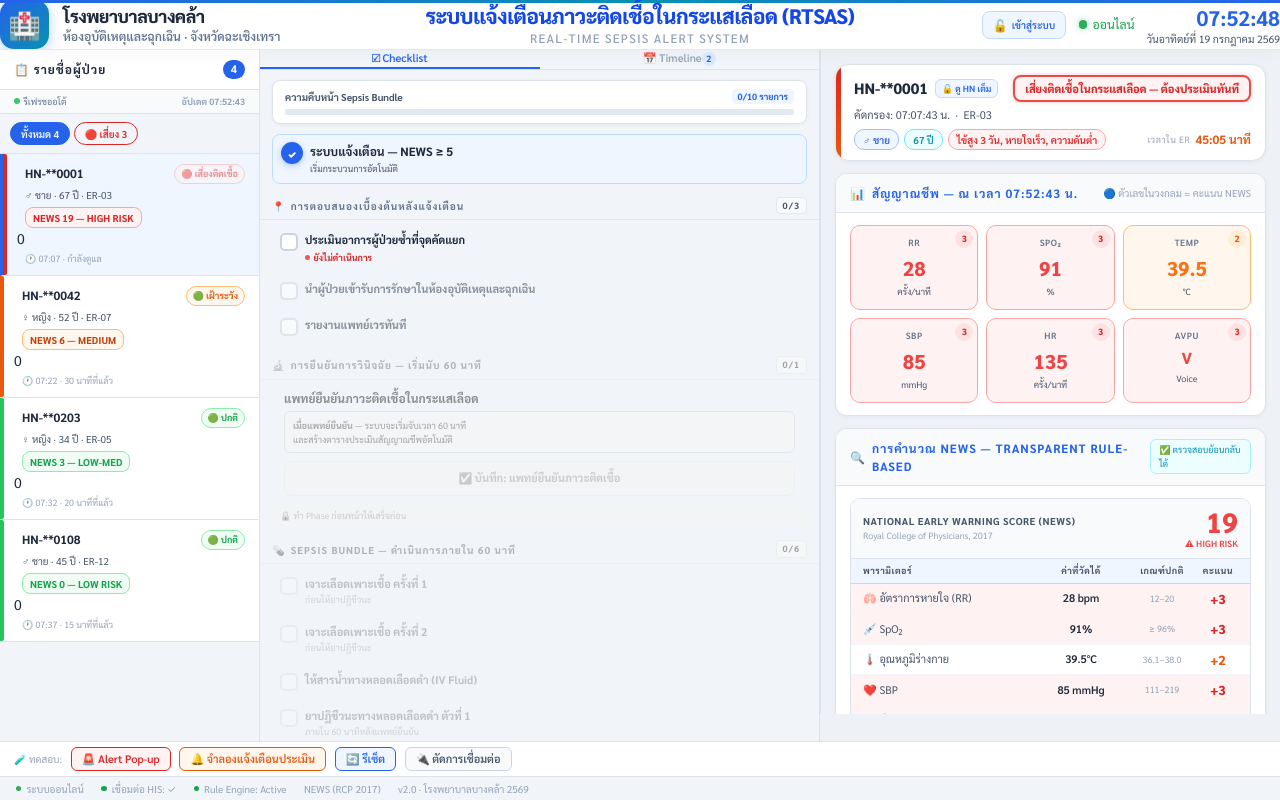
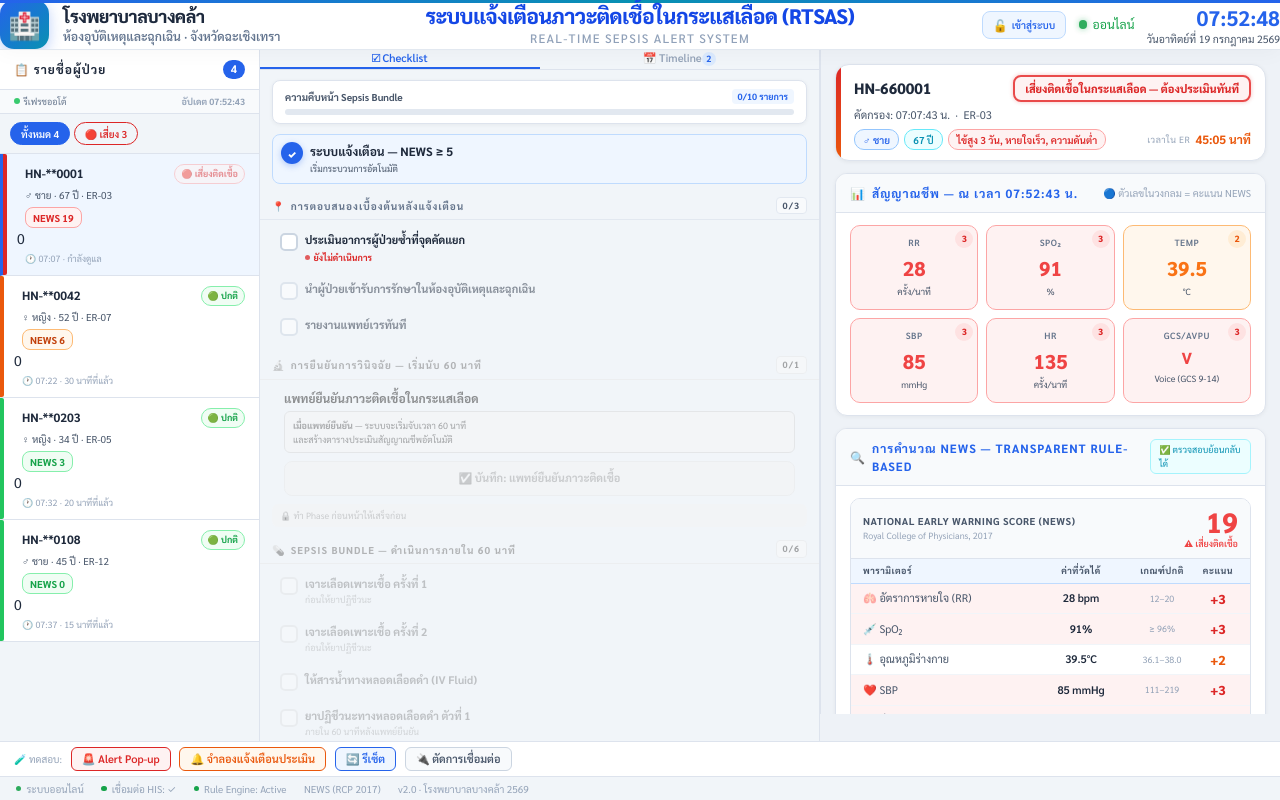
Before and after one commit to opal-Pachara/Hospital-sepsis-system, a React (Vite) app: page / in a window 1280 px wide. Built offline with nearby package versions, Linux system fonts and the light colour scheme.

Commit message:
Fix:GCS ,Delete High Risk,Timestamp,Risk Lables , GCS/AVPU label , Risk Label Thailang , GCS Number input , Delete Namefield , Delete RiskLevel

```diff
--- a/src/components/AlertModal.tsx
+++ b/src/components/AlertModal.tsx
@@ -8,7 +8,6 @@ export default function AlertModal() {
 
   const data = ui.modal.modalData as {
     newsScore: number;
-    riskLevel: string;
     patientName: string;
   } | null;
 
@@ -21,8 +20,9 @@ export default function AlertModal() {
     : '--:--:--';
 
   const handleAcknowledge = () => {
+    const now = new Date().toISOString();
     addTimelineEvent(
-      `รับทราบการแจ้งเตือน — พยาบาลเริ่มกระบวนการดูแลภาวะติดเชื้อในกระแสเลือด`,
+      `✅ รับทราบการแจ้งเตือน — บันทึก Timestamp: ${new Date(now).toLocaleTimeString('th-TH', { hour: '2-digit', minute: '2-digit', second: '2-digit' })} น.`,
       'orange',
       'Nurse'
     );
@@ -146,7 +146,7 @@ export default function AlertModal() {
                 NEWS Score
               </div>
               <div style={{ fontSize: '13px', fontWeight: 800, color: '#dc2626', marginTop: '3px' }}>
-                ⚠ HIGH RISK — เสี่ยงติดเชื้อในกระแสเลือด
+                ⚠ เสี่ยงติดเชื้อในกระแสเลือด
               </div>
               {/* Parameter breakdown chips */}
               <div style={{ display: 'flex', flexWrap: 'wrap', gap: '4px', marginTop: '8px' }}>
--- a/src/components/AssessmentFormModal.tsx
+++ b/src/components/AssessmentFormModal.tsx
@@ -1,10 +1,11 @@
 import { useState } from 'react';
 import { useRTSASStore } from '../store/useRTSASStore';
-import type { VitalSigns, AVPULevel } from '../types';
+import type { VitalSigns } from '../types';
+import { gcsToAVPU } from '../types';
 import { showToast } from './Toast';
 import { maskHN } from '../utils/hnMask';
 
-function calcNEWSScore(rr: number, spo2: number, temp: number, sbp: number, hr: number, avpu: string) {
+function calcNEWSScore(rr: number, spo2: number, temp: number, sbp: number, hr: number, gcs: number) {
   let sc = 0;
   const bd: string[] = [];
   const rrP = rr <= 8 ? 3 : rr <= 11 ? 1 : rr <= 20 ? 0 : rr <= 24 ? 2 : 3; sc += rrP; bd.push(`RR(${rrP})`);
@@ -12,7 +13,8 @@ function calcNEWSScore(rr: number, spo2: number, temp: number, sbp: number, hr:
   const tmpP = temp <= 35 ? 3 : temp <= 36 ? 1 : temp <= 38 ? 0 : temp <= 39 ? 1 : 2; sc += tmpP; bd.push(`Temp(${tmpP})`);
   const sbpP = sbp <= 90 ? 3 : sbp <= 100 ? 2 : sbp <= 110 ? 1 : sbp <= 219 ? 0 : 3; sc += sbpP; bd.push(`SBP(${sbpP})`);
   const hrP = hr <= 40 ? 3 : hr <= 50 ? 1 : hr <= 90 ? 0 : hr <= 110 ? 1 : hr <= 130 ? 2 : 3; sc += hrP; bd.push(`HR(${hrP})`);
-  const avpuP = avpu === 'A' ? 0 : 3; sc += avpuP; bd.push(`AVPU(${avpuP})`);
+  const avpu = gcsToAVPU(gcs);
+  const avpuP = avpu === 'A' ? 0 : 3; sc += avpuP; bd.push(`GCS${gcs}→${avpu}(${avpuP})`);
   return { score: sc, breakdown: bd.join(' + ') + ' = ' + sc };
 }
 
@@ -45,7 +47,7 @@ export default function AssessmentFormModal() {
   const [dbp, setDBP] = useState('');
   const [hr, setHR] = useState('');
   const [bt, setBT] = useState('');
-  const [avpu, setAVPU] = useState('');
+  const [gcsInput, setGCSInput] = useState('');
 
   if (ui.modal.activeModal !== 'assessment_form') return null;
 
@@ -67,8 +69,9 @@ export default function AssessmentFormModal() {
   // Live NEWS calculation
   const rrN = parseFloat(rr), spo2N = parseFloat(spo2), sbpN = parseFloat(sbp),
     hrN = parseFloat(hr), btN = parseFloat(bt);
-  const allFilled = !isNaN(rrN) && !isNaN(spo2N) && !isNaN(sbpN) && !isNaN(hrN) && !isNaN(btN) && avpu;
-  const liveNews = allFilled ? calcNEWSScore(rrN, spo2N, btN, sbpN, hrN, avpu) : null;
+  const gcsN = parseInt(gcsInput);
+  const allFilled = !isNaN(rrN) && !isNaN(spo2N) && !isNaN(sbpN) && !isNaN(hrN) && !isNaN(btN) && !isNaN(gcsN) && gcsN >= 3 && gcsN <= 15;
+  const liveNews = allFilled ? calcNEWSScore(rrN, spo2N, btN, sbpN, hrN, gcsN) : null;
 
   let riskLabel = 'กรอกข้อมูลเพื่อคำนวณ';
   let riskColor = '#94a3b8';
@@ -80,7 +83,7 @@ export default function AssessmentFormModal() {
     else { riskLabel = '🟢 ปกติ — NEWS = 0'; riskColor = '#22c55e'; riskBg = 'rgba(34, 197, 94, .12)'; }
   }
 
-  const filledCount = [rr, spo2, sbp, hr, bt, avpu].filter(Boolean).length;
+  const filledCount = [rr, spo2, sbp, hr, bt, gcsInput].filter(Boolean).length;
 
   const handleSave = () => {
     if (!allFilled) {
@@ -88,6 +91,7 @@ export default function AssessmentFormModal() {
       return;
     }
 
+    const derivedAVPU = gcsToAVPU(gcsN);
     const vitals: VitalSigns = {
       respiratoryRate: rrN,
       spO2: spo2N,
@@ -95,7 +99,8 @@ export default function AssessmentFormModal() {
       temperature: btN,
       systolicBP: sbpN,
       heartRate: hrN,
-      avpu: avpu as AVPULevel,
+      gcs: gcsN,
+      avpu: derivedAVPU,
     };
 
     completeAssessment(data.entryId, vitals, 'พย.สุกัญญา');
@@ -103,12 +108,12 @@ export default function AssessmentFormModal() {
     closeModal();
 
     // Reset fields
-    setRR(''); setSpo2(''); setSBP(''); setDBP(''); setHR(''); setBT(''); setAVPU('');
+    setRR(''); setSpo2(''); setSBP(''); setDBP(''); setHR(''); setBT(''); setGCSInput('');
   };
 
   const handleClose = () => {
     closeModal();
-    setRR(''); setSpo2(''); setSBP(''); setDBP(''); setHR(''); setBT(''); setAVPU('');
+    setRR(''); setSpo2(''); setSBP(''); setDBP(''); setHR(''); setBT(''); setGCSInput('');
   };
 
   const handleInputFocus = (e: React.FocusEvent<HTMLInputElement | HTMLSelectElement>) => {
@@ -299,42 +304,52 @@ export default function AssessmentFormModal() {
             </div>
           </div>
 
-          {/* AVPU - full width */}
+          {/* GCS / AVPU - full width */}
           <div style={{ marginBottom: '18px' }}>
             <label style={{ ...labelStyle, marginBottom: '5px' }}>
-              🧠 ระดับความรู้สึกตัว (AVPU)
+              🧠 GCS Score <span style={unitStyle}>(3-15) → แปลง AVPU อัตโนมัติ</span>
             </label>
-            <div style={{ display: 'grid', gridTemplateColumns: 'repeat(4, 1fr)', gap: '8px' }}>
-              {[
-                { value: 'A', label: 'Alert', desc: 'รู้สึกตัวดี', color: '#22c55e' },
-                { value: 'V', label: 'Voice', desc: 'ตอบสนองเสียง', color: '#f59e0b' },
-                { value: 'P', label: 'Pain', desc: 'ตอบสนองปวด', color: '#f97316' },
-                { value: 'U', label: 'Unresponsive', desc: 'ไม่ตอบสนอง', color: '#ef4444' },
-              ].map((opt) => (
-                <button
-                  key={opt.value}
-                  type="button"
-                  onClick={() => setAVPU(opt.value)}
-                  style={{
-                    padding: '10px 6px', borderRadius: '12px', cursor: 'pointer',
-                    fontFamily: 'inherit', textAlign: 'center',
-                    border: avpu === opt.value ? `2px solid ${opt.color}` : '1.5px solid #e2e8f0',
-                    background: avpu === opt.value ? `${opt.color}10` : '#fff',
-                    transition: 'all 0.2s',
-                    boxShadow: avpu === opt.value ? `0 2px 8px ${opt.color}25` : 'none',
-                  }}
-                >
+            <div style={{ display: 'flex', gap: '10px', alignItems: 'center' }}>
+              <input
+                type="number"
+                min={3}
+                max={15}
+                value={gcsInput}
+                onChange={(e) => setGCSInput(e.target.value)}
+                placeholder="เช่น 15"
+                style={{ ...inputStyle, flex: 1 }}
+                onFocus={handleInputFocus} onBlur={handleInputBlur}
+              />
+              {/* Auto-derived AVPU badge */}
+              {!isNaN(gcsN) && gcsN >= 3 && gcsN <= 15 && (() => {
+                const derivedAVPU = gcsToAVPU(gcsN);
+                const avpuConfig: Record<string, { label: string; desc: string; color: string; score: number }> = {
+                  A: { label: 'A', desc: 'Alert', color: '#22c55e', score: 0 },
+                  V: { label: 'V', desc: 'Voice', color: '#f59e0b', score: 3 },
+                  P: { label: 'P', desc: 'Pain', color: '#f97316', score: 3 },
+                  U: { label: 'U', desc: 'Unresponsive', color: '#ef4444', score: 3 },
+                };
+                const cfg = avpuConfig[derivedAVPU];
+                return (
                   <div style={{
-                    fontSize: '18px', fontWeight: 900, color: avpu === opt.value ? opt.color : '#475569',
-                    lineHeight: 1,
-                  }}>{opt.value}</div>
-                  <div style={{
-                    fontSize: '9px', fontWeight: 600,
-                    color: avpu === opt.value ? opt.color : '#94a3b8',
-                    marginTop: '3px',
-                  }}>{opt.desc}</div>
-                </button>
-              ))}
+                    padding: '8px 14px', borderRadius: '12px',
+                    border: `2px solid ${cfg.color}`,
+                    background: `${cfg.color}10`,
+                    textAlign: 'center', minWidth: '90px',
+                    flexShrink: 0,
+                  }}>
+                    <div style={{ fontSize: '18px', fontWeight: 900, color: cfg.color, lineHeight: 1 }}>
+                      {cfg.label}
+                    </div>
+                    <div style={{ fontSize: '9px', fontWeight: 600, color: cfg.color, marginTop: '3px' }}>
+                      {cfg.desc} (+{cfg.score})
+                    </div>
+                  </div>
+                );
+              })()}
+            </div>
+            <div style={{ fontSize: '9px', color: '#94a3b8', marginTop: '4px' }}>
+              GCS 15 = A (0 คะแนน) | GCS 9-14 = V (+3) | GCS 4-8 = P (+3) | GCS 3 = U (+3)
             </div>
           </div>
 
--- a/src/components/NewsCalculationLogic.tsx
+++ b/src/components/NewsCalculationLogic.tsx
@@ -6,15 +6,15 @@ const paramLabels: Record<string, { icon: string; label: string; normalRange: st
   temperature: { icon: '🌡️', label: 'อุณหภูมิร่างกาย', normalRange: '36.1–38.0' },
   systolicBP: { icon: '❤️', label: 'SBP', normalRange: '111–219' },
   heartRate: { icon: '🫀', label: 'ชีพจร (HR)', normalRange: '51–90' },
-  avpu: { icon: '🧠', label: 'ระดับความรู้สึกตัว', normalRange: 'Alert' },
+  avpu: { icon: '🧠', label: 'GCS/ระดับความรู้สึกตัว', normalRange: 'GCS 15 (A)' },
   oxygenSupplementation: { icon: '🔵', label: 'O₂ Supplement', normalRange: 'Room Air' },
 };
 
 const riskLabels: Record<RiskLevel, { label: string; color: string }> = {
-  low: { label: 'LOW RISK', color: '#16a34a' },
-  low_medium: { label: 'LOW-MEDIUM', color: '#ca8a04' },
-  medium: { label: 'MEDIUM RISK', color: '#ea580c' },
-  high: { label: '⚠ HIGH RISK', color: '#ef4444' },
+  low: { label: 'ปกติ', color: '#16a34a' },
+  low_medium: { label: 'ปกติ', color: '#16a34a' },
+  medium: { label: 'เฝ้าระวัง', color: '#ea580c' },
+  high: { label: '⚠ เสี่ยงติดเชื้อ', color: '#ef4444' },
 };
 
 const ptsClasses: Record<number, string> = {
--- a/src/components/PatientInfoBar.tsx
+++ b/src/components/PatientInfoBar.tsx
@@ -1,13 +1,8 @@
 import { useEffect, useState } from 'react';
 import type { Patient } from '../types';
-import { maskHN } from '../utils/hnMask';
-import { useRTSASStore } from '../store/useRTSASStore';
-import AuthModal from './AuthModal';
 
 export default function PatientInfoBar({ patient }: { patient: Patient }) {
   const [erElapsed, setErElapsed] = useState('00:00');
-  const { isAuthenticated, isHNRevealed, currentUser, revealHN, hideHN } = useRTSASStore();
-  const [showAuthModal, setShowAuthModal] = useState(false);
 
   useEffect(() => {
     const update = () => {
@@ -31,21 +26,7 @@ export default function PatientInfoBar({ patient }: { patient: Patient }) {
   const genderLabel = patient.gender === 'male' ? 'ชาย' : patient.gender === 'female' ? 'หญิง' : 'อื่นๆ';
   const isHighRisk = patient.currentRiskLevel === 'high' || patient.currentRiskLevel === 'medium';
 
-  // EC Privacy: Show masked or full HN
-  const displayHN = isAuthenticated && isHNRevealed ? patient.hn : maskHN(patient.hn);
-
-  const handleRevealClick = () => {
-    if (!isAuthenticated) {
-      setShowAuthModal(true);
-    } else if (!isHNRevealed) {
-      revealHN();
-    } else {
-      hideHN();
-    }
-  };
-
   return (
-    <>
       <div
         className="bg-white border border-[#dde3ed] rounded-xl relative overflow-hidden"
         style={{ padding: '10px 14px 10px 18px', boxShadow: '0 1px 4px rgba(0,0,0,.06)' }}
@@ -61,44 +42,9 @@ export default function PatientInfoBar({ patient }: { patient: Patient }) {
           }}
         />
 
-        {/* Row 1: HN + Reveal button + Alert badge */}
+      {/* Row 1: HN + Alert badge */}
         <div className="flex items-center justify-between gap-2" style={{ marginBottom: '5px' }}>
-          <div className="flex items-center gap-2">
-            <div style={{ fontSize: '15px', fontWeight: 800, color: '#1e293b' }}>{displayHN}</div>
-            {/* Reveal/Hide HN button */}
-            <button
-              type="button"
-              onClick={handleRevealClick}
-              title={
-                !isAuthenticated
-                  ? 'ยืนยันตัวตนเพื่อดู HN เต็ม'
-                  : isHNRevealed
-                  ? 'ซ่อน HN'
-                  : 'ดู HN เต็ม'
-              }
-              style={{
-                padding: '2px 6px', borderRadius: '6px', fontSize: '9px', fontWeight: 600,
-                cursor: 'pointer', fontFamily: 'inherit',
-                border: '1px solid #bfdbfe',
-                background: isHNRevealed ? '#dbeafe' : '#eff6ff',
-                color: '#2563eb',
-                display: 'flex', alignItems: 'center', gap: '3px',
-                transition: 'all 0.2s',
-              }}
-            >
-              {isHNRevealed ? '🔒 ซ่อน' : '🔓 ดู HN เต็ม'}
-            </button>
-            {/* Auth status indicator */}
-            {isAuthenticated && currentUser && (
-              <span style={{
-                fontSize: '8px', fontWeight: 600, color: '#16a34a',
-                background: '#dcfce7', padding: '1px 5px', borderRadius: '4px',
-                border: '1px solid #bbf7d0',
-              }}>
-                ✓ {currentUser.name}
-              </span>
-            )}
-          </div>
+        <div style={{ fontSize: '15px', fontWeight: 800, color: '#1e293b' }}>{patient.hn}</div>
           {patient.hasSepsisAlert && (
             <div
               className="animate-pulse-red flex-shrink-0"
@@ -160,16 +106,5 @@ export default function PatientInfoBar({ patient }: { patient: Patient }) {
           </div>
         </div>
       </div>
-
-      {/* Auth Modal */}
-      <AuthModal
-        isOpen={showAuthModal}
-        onClose={() => setShowAuthModal(false)}
-        onSuccess={() => {
-          // After auth success, auto-reveal HN
-          setTimeout(() => useRTSASStore.getState().revealHN(), 100);
-        }}
-      />
-    </>
   );
 }
--- a/src/components/Sidebar.tsx
+++ b/src/components/Sidebar.tsx
@@ -72,13 +72,12 @@ function PatientCard({ patient, isSelected }: { patient: Patient; isSelected: bo
             fontWeight: 700,
             padding: '2px 6px',
             borderRadius: '10px',
-            background: risk.badgeBg,
-            color: risk.badgeText,
-            border: `1px solid ${risk.badgeBorder}`,
+            background: isHighRisk ? risk.badgeBg : isMissingData ? '#f1f5f9' : '#f0fdf4',
+            color: isHighRisk ? risk.badgeText : isMissingData ? '#64748b' : '#16a34a',
+            border: `1px solid ${isHighRisk ? risk.badgeBorder : isMissingData ? '#cbd5e1' : '#86efac'}`,
           }}
         >
-          {isHighRisk ? '🔴 ' : isMissingData ? '⚪ ' : '🟢 '}
-          {isHighRisk ? risk.labelTh : isMissingData ? 'รอประเมิน' : risk.labelTh}
+          {isHighRisk ? '🔴 เสี่ยงติดเชื้อ' : isMissingData ? '⚪ รอประเมิน' : '🟢 ปกติ'}
         </span>
       </div>
 
@@ -106,7 +105,7 @@ function PatientCard({ patient, isSelected }: { patient: Patient; isSelected: bo
               whiteSpace: 'nowrap',
             }}
           >
-            NEWS {patient.latestNewsScore} — {risk.label}
+            NEWS {patient.latestNewsScore}
           </span>
         )}
       </div>
--- a/src/components/StatusBar.tsx
+++ b/src/components/StatusBar.tsx
@@ -7,7 +7,6 @@ export default function StatusBar() {
     const patient = useRTSASStore.getState().selectedPatient;
     openModal('alert', {
       newsScore: patient?.latestNewsScore ?? 12,
-      riskLevel: 'high',
       patientName: patient?.fullName ?? 'Demo',
     });
   };
--- a/src/components/VitalSignsGrid.tsx
+++ b/src/components/VitalSignsGrid.tsx
@@ -6,7 +6,7 @@ const paramConfig: Record<string, { icon: string; label: string; unit: string }>
   temperature: { icon: '🌡️', label: 'Temp', unit: '°C' },
   systolicBP: { icon: '❤️', label: 'SBP', unit: 'mmHg' },
   heartRate: { icon: '🫀', label: 'HR', unit: 'ครั้ง/นาที' },
-  avpu: { icon: '🧠', label: 'AVPU', unit: '' },
+  avpu: { icon: '🧠', label: 'GCS/AVPU', unit: '' },
   oxygenSupplementation: { icon: '🔵', label: 'O₂', unit: '' },
 };
 
@@ -55,7 +55,7 @@ function VitalCard({ param }: { param: NEWSParameterScore }) {
   // Unit label for below the value
   let unitLabel = config.unit;
   if (isAvpu) {
-    unitLabel = cleanValue === 'A' ? 'Alert' : cleanValue === 'V' ? 'Voice' : cleanValue === 'P' ? 'Pain' : cleanValue === 'U' ? 'Unresponsive' : cleanValue;
+    unitLabel = cleanValue === 'A' ? 'Alert (GCS 15)' : cleanValue === 'V' ? 'Voice (GCS 9-14)' : cleanValue === 'P' ? 'Pain (GCS 4-8)' : cleanValue === 'U' ? 'Unresponsive (GCS 3)' : cleanValue;
   }
 
   return (
--- a/src/data/mockData.ts
+++ b/src/data/mockData.ts
@@ -3,6 +3,7 @@
 // =============================================================================
 
 import type { Patient, VitalSigns } from '../types';
+import { gcsToAVPU } from '../types';
 import { calculateNEWS } from '../utils/newsCalculator';
 
 // ---------------------------------------------------------------------------
@@ -17,7 +18,8 @@ export const VITALS_NORMAL: VitalSigns = {
   temperature: 37.0,
   systolicBP: 120,
   heartRate: 72,
-  avpu: 'A',
+  gcs: 15,
+  avpu: gcsToAVPU(15),
 };
 
 /** Moderate sepsis risk — NEWS ≈ 5–6 */
@@ -28,7 +30,8 @@ export const VITALS_MODERATE_RISK: VitalSigns = {
   temperature: 38.5,
   systolicBP: 105,
   heartRate: 110,
-  avpu: 'A',
+  gcs: 15,
+  avpu: gcsToAVPU(15),
 };
 
 /** High sepsis risk — NEWS ≥ 7 */
@@ -39,7 +42,8 @@ export const VITALS_HIGH_RISK: VitalSigns = {
   temperature: 39.5,
   systolicBP: 85,
   heartRate: 135,
-  avpu: 'V',
+  gcs: 12,
+  avpu: gcsToAVPU(12),
 };
 
 /** Single-parameter alert — otherwise normal, but AVPU = V */
@@ -50,7 +54,8 @@ export const VITALS_SINGLE_ALERT: VitalSigns = {
   temperature: 37.0,
   systolicBP: 120,
   heartRate: 72,
-  avpu: 'V',
+  gcs: 12,
+  avpu: gcsToAVPU(12),
 };
 
 // ---------------------------------------------------------------------------
--- a/src/types/index.ts
+++ b/src/types/index.ts
@@ -6,8 +6,21 @@
 // Enums & Literal Types
 // ---------------------------------------------------------------------------
 
-/** AVPU consciousness scale */
+/** AVPU consciousness scale (derived from GCS) */
 export type AVPULevel = 'A' | 'V' | 'P' | 'U';
+
+/** Convert GCS score to AVPU level.
+ * GCS 15 = A (Alert, 0 points)
+ * GCS 9-14 = V (Voice, +3 points)
+ * GCS 4-8 = P (Pain, +3 points)
+ * GCS 3 = U (Unresponsive, +3 points)
+ */
+export function gcsToAVPU(gcs: number): AVPULevel {
+  if (gcs >= 15) return 'A';
+  if (gcs >= 9) return 'V';
+  if (gcs >= 4) return 'P';
+  return 'U';
+}
 
 /** Supplemental oxygen status */
 export type OxygenStatus = 'room_air' | 'supplemental';
@@ -64,7 +77,10 @@ export interface VitalSigns {
   /** Heart rate (beats per minute) */
   heartRate: number | null;
 
-  /** AVPU consciousness level */
+  /** GCS score (3-15) — auto-converted to AVPU for NEWS scoring */
+  gcs: number;
+
+  /** Derived AVPU level from GCS (computed, not stored directly) */
   avpu: AVPULevel;
 }
 
```
Also changed, not shown: src/components/AuthModal.tsx (+12 -28 lines), 1 other file (tests, documents, lock files or other folders). Lines whose indentation alone changed are shown as unchanged.
